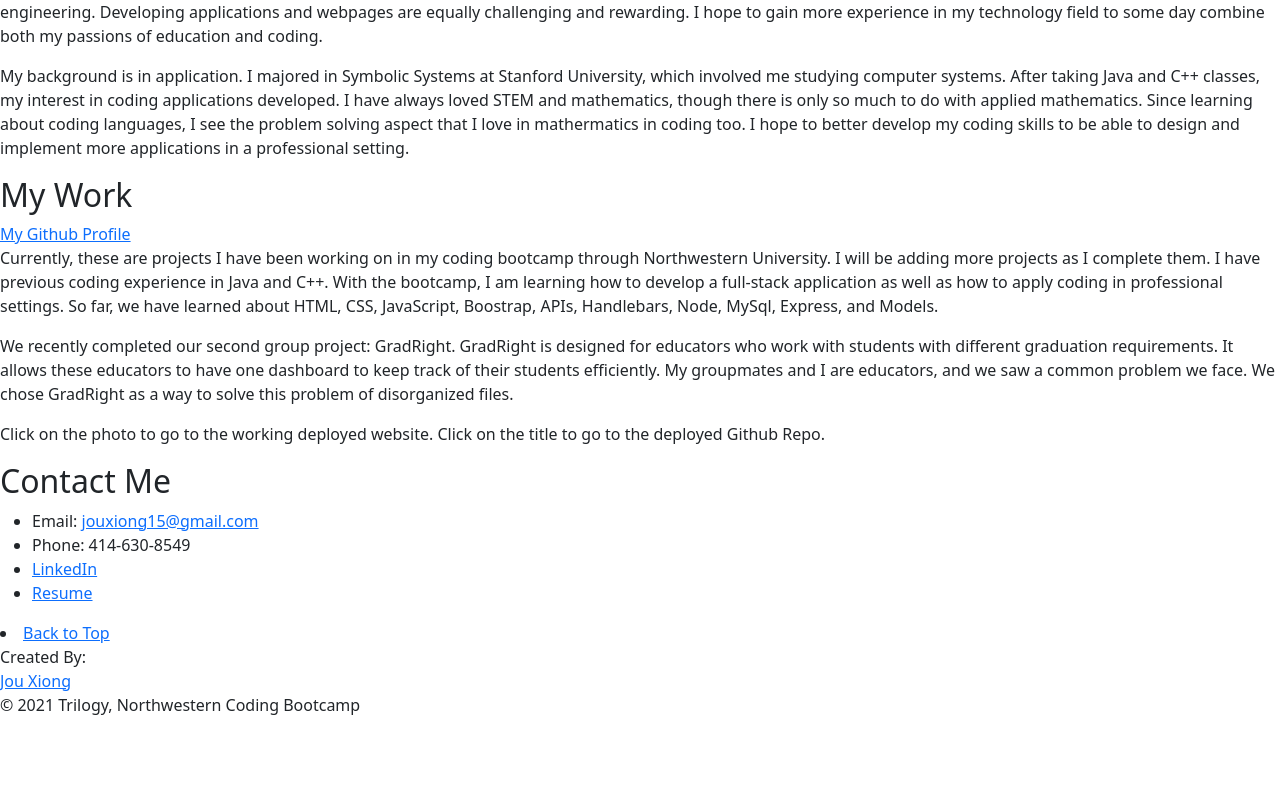
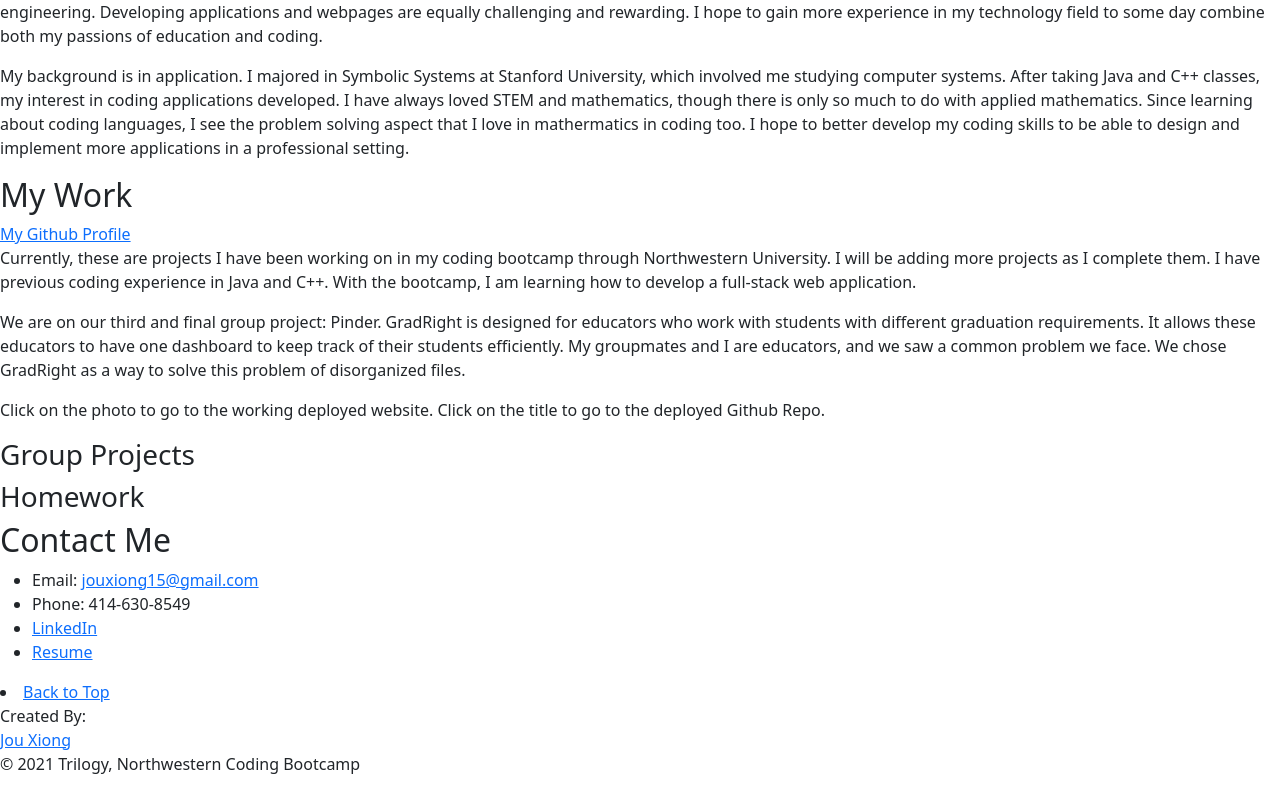
Before and after one commit to JXIong15/20-react-portfolio, a React (Create React App) app: page / in a window 1280 px wide. Shown: the part 761-1553 px from the top of the page. Before the commit the page ends 1494 px from the top, so only its background shows below. Built offline with nearby package versions, Linux system fonts and the light colour scheme; the HTML template or start-up script is replaced by a standard one.

Commit message:
added different work sections

```diff
--- /dev/null
+++ b/src/components/Homework.js
@@ -0,0 +1,11 @@
+import React from "react";
+
+function Homework(props) {
+  return (
+    <div>
+
+    </div>
+  );
+}
+
+export default Homework;
--- a/src/components/Work.js
+++ b/src/components/Work.js
@@ -1,7 +1,10 @@
 import React from "react";
 import Project from "./Project";
+import Homework from "./Homework";
 
-function Work() {
+class Directory extends React.Component {
+
+  render() {
     return (
       <section>
         <div>
@@ -14,12 +17,11 @@ function Work() {
         <p>
           Currently, these are projects I have been working on in my coding bootcamp through Northwestern
           University. I will be adding more projects as I complete them. I have previous
-          coding experience in Java and C++. With the bootcamp, I am learning how to develop a full-stack
-          application as well as how to apply coding in professional settings. So far, we have learned about
-          HTML, CSS, JavaScript, Boostrap, APIs, Handlebars, Node, MySql, Express, and Models.
+          coding experience in Java and C++. With the bootcamp, I am learning how to develop a full-stack web
+          application.
         </p>
         <p>
-          We recently completed our second group project: GradRight. GradRight is designed for educators who work
+          We are on our third and final group project: Pinder. GradRight is designed for educators who work
           with students with different graduation requirements. It allows these educators to have one dashboard to
           keep track of their students efficiently. My groupmates and I are educators, and we saw a common problem
           we face. We chose GradRight as a way to solve this problem of disorganized files.
@@ -28,12 +30,21 @@ function Work() {
           Click on the photo to go to the working deployed website. Click on the title to go to the deployed Github Repo.
         </p>
 
-
+        <h3>Group Projects</h3>
+        {/* larger boxes */}
         <Project
         // PASS PROJECT NAME, DESCRIPTION, LINKS
         />
+
+        <h3>Homework</h3>
+        {/* smaller boxes */}
+        <Homework
+        // PASS PROJECT NAME, DESCRIPTION, LINKS
+        />
       </section>
-      );
+    )
+  };
 }
 
-      export default Work;
+
+export default Directory;
```
Lines whose indentation alone changed are shown as unchanged.
